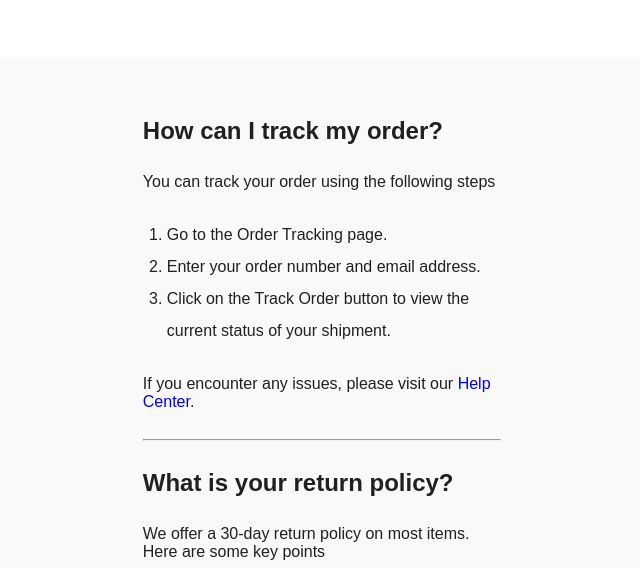
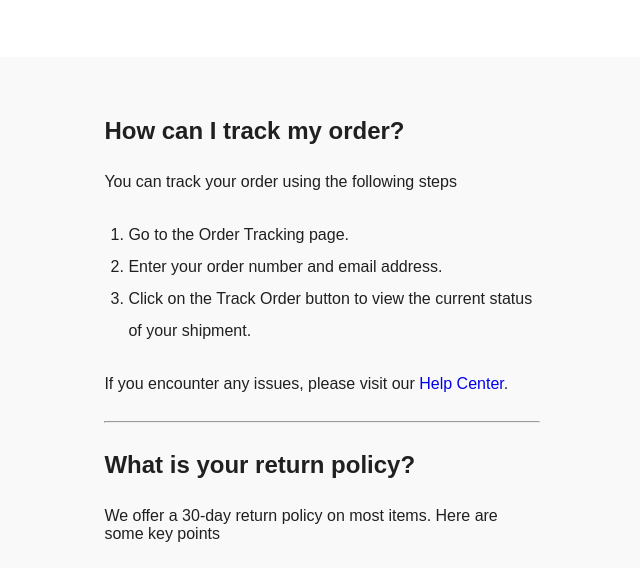
Before and after one commit to DanielPomboDev/simple-faq-master, a plain HTML site: page index.html in a window 1280 px wide. Shown: the part 138-706 px from the top of the page, without its empty margins (318-958 px from the left). Drawn offline with Linux system fonts and the light colour scheme.

Commit message:
fix main content width

```diff
--- a/styles.css
+++ b/styles.css
@@ -41,7 +41,7 @@ main {
 main section, hr {
     margin-right: auto;
     margin-left: auto;
-    width: 28%;
+    width: 34%;
 }
 
 .first-section {
```
